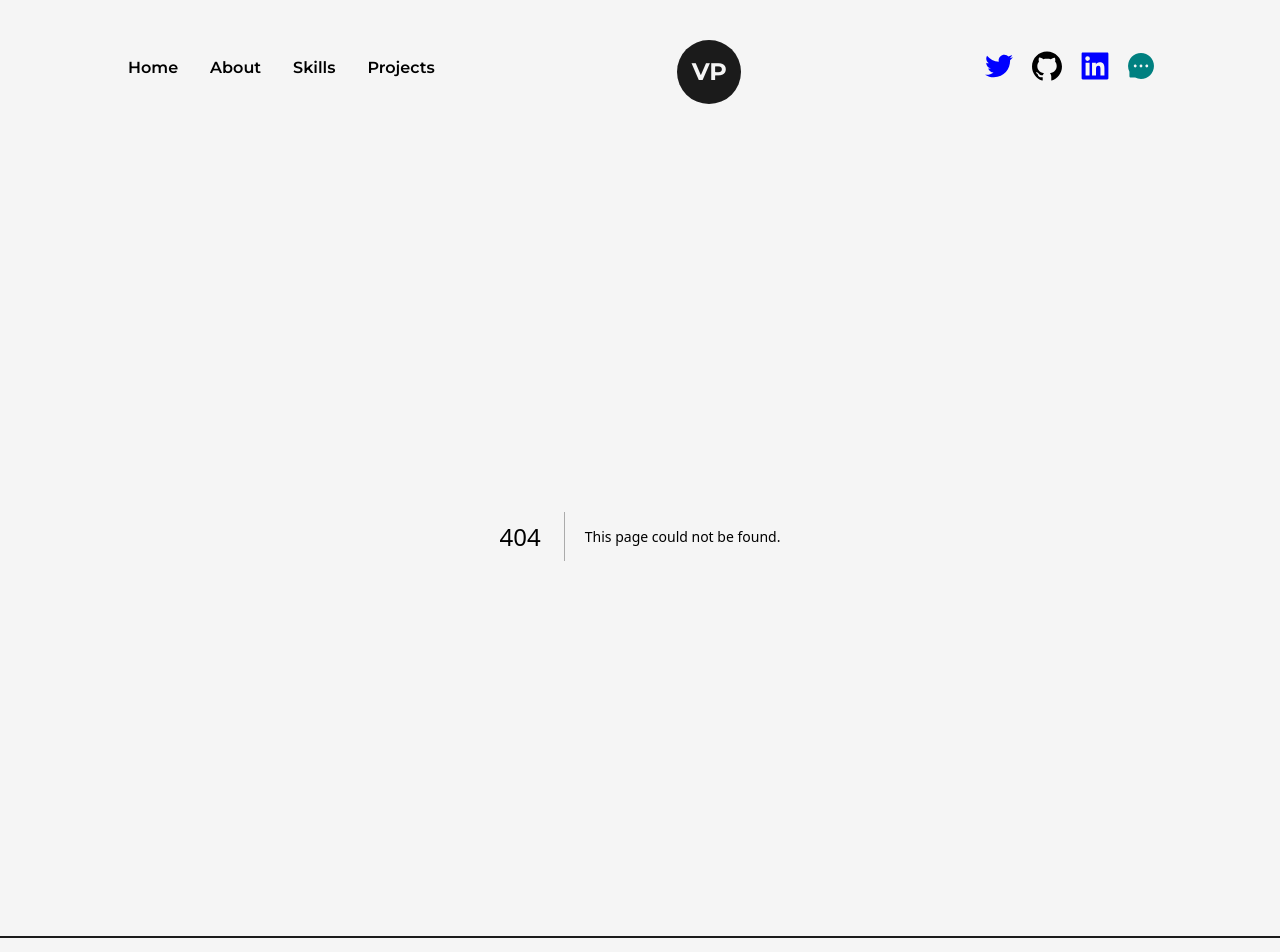
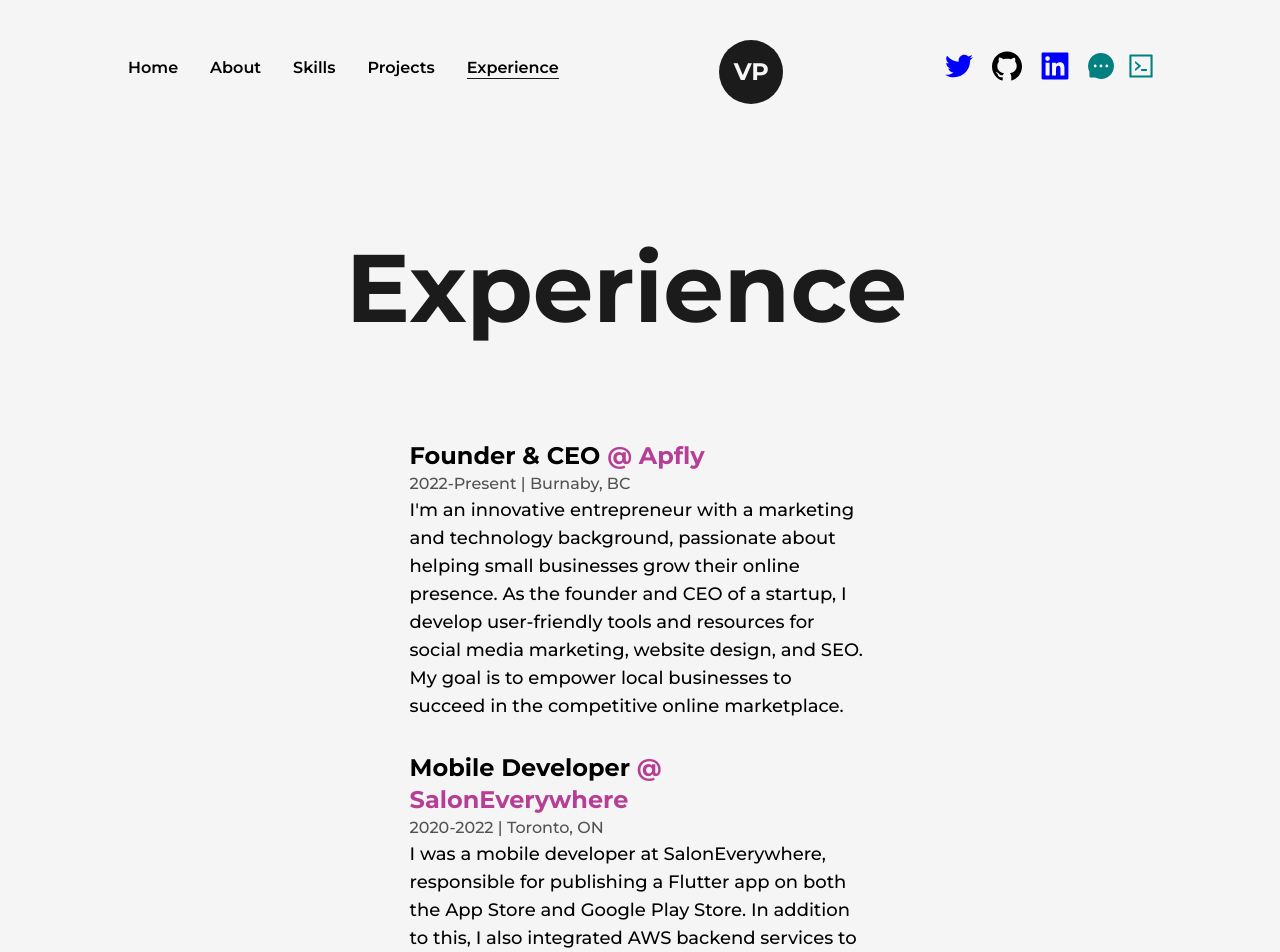
Before and after one commit to vatsalp98/portfolio-project, a Next.js app: page /experience in a window 1280 px wide. Before the commit this address had no page. Shown: the top 952 px of the page. Built offline with nearby package versions, Linux system fonts and the light colour scheme.

Commit message:
almost done

```diff
--- /dev/null
+++ b/app/experience/page.tsx
@@ -0,0 +1,34 @@
+"use client"
+
+import AnimatedText from "@/components/animatedText";
+import Details from "@/components/details";
+
+export default function ExperiencePage() {
+    return (
+        <main className="mt-24 mb-32">
+            <h2 className="font-bold text-8xl mb-24 w-full text-center">
+                <AnimatedText text={"Experience"} className={""}/>
+            </h2>
+            <div className="w-[75%] mx-auto relative">
+                <ul>
+                    <Details
+                        position={"Founder & CEO"}
+                        company={"Apfly"}
+                        companyLink={"https://apfly.live"}
+                        time={"2022-Present"}
+                        address={"Burnaby, BC"}
+                        work={"I'm an innovative entrepreneur with a marketing and technology background, passionate about helping small businesses grow their online presence. As the founder and CEO of a startup, I develop user-friendly tools and resources for social media marketing, website design, and SEO. My goal is to empower local businesses to succeed in the competitive online marketplace."}
+                    />
+                    <Details
+                        position={"Mobile developer"}
+                        company={"SalonEverywhere"}
+                        companyLink={"https://saloneverywhere.com"}
+                        time={"2020-2022"}
+                        address={"Toronto, ON"}
+                        work={"I was a mobile developer at SalonEverywhere, responsible for publishing a Flutter app on both the App Store and Google Play Store. In addition to this, I also integrated AWS backend services to the app, ensuring its scalability, security, and reliability. With attention to detail and dedication to excellence, I delivered a high-quality product that enhanced the user experience. My skills and expertise in mobile app development and AWS backend helped SalonEverywhere reach new heights and provide users with a seamless mobile experience."}
+                    />
+                </ul>
+            </div>
+        </main>
+    );
+}
--- /dev/null
+++ b/app/skills/page.tsx
@@ -0,0 +1,35 @@
+"use client";
+
+import AnimatedText from "@/components/animatedText";
+import FeaturedProject from "@/components/featuredProjects";
+import Layout from "@/components/layout";
+
+export default function SkillsPage() {
+    return (
+        <>
+            <head>
+               <title>Vatsaal | Skills</title>
+               <meta name="description" content="I’m a software developer specializing in building (and occasionally designing) exceptional digital experiences." />
+                <link rel="icon" href="./favicon.ico" />
+            </head>
+            <main className="w-full mb-16 flex flex-col items-center justify-center">
+                <Layout className={"pt-16"}>
+                    <AnimatedText text={"Experience trumps Knowledge"} className={"!text-6xl mb-12"}/>
+
+                    <div className="grid grid-cols-12 gap-24">
+                        <div className="col-span-12">
+                            <FeaturedProject
+                                type={"Featured Project"}
+                                title={"WeDoc"}
+                                summary={"The application was developed using React TS and is currently hosted on Netlify. Its purpose is to improve medical services in developing countries by enabling the local population to book medical experts online. By simplifying the process of connecting medical experts with patients, the app helps these experts reach a larger population, contributing to a healthier future for the country. Although the source code is not publicly available due to it being a live project, I invite you to visit the demo and test it out for yourself."}
+                                img={"/wedoc.jpg"}
+                                link={"https://wedoc.me"}
+                                github={"https://wedoc.me"}
+                            />
+                        </div>
+                    </div>
+                </Layout>
+            </main>
+        </>
+    );
+}
--- /dev/null
+++ b/components/details.tsx
@@ -0,0 +1,25 @@
+type Props = {
+    position: string;
+    company: string;
+    companyLink: string;
+    time: string;
+    address: string;
+    work: string;
+}
+
+export default function Details(props: Props) {
+    return (
+        <li className="my-8 first:mt-0 last:mb-0 w-[60%] mx-auto flex flex-col items-center justify-between">
+            <div>
+                <h3 className="capitalize font-bold text-2xl">{props.position}&nbsp;<a target={"_blank"} href={props.companyLink} className="text-primary capitalize">@ {props.company}</a></h3>
+                <span className="capitalize font-medium text-dark/75">
+                    {props.time} | {props.address}
+                </span>
+                <p className="font-medium w-full text-lg">
+                    {props.work}
+                </p>
+            </div>
+
+        </li>
+    );
+}
--- /dev/null
+++ b/components/featuredProjects.tsx
@@ -0,0 +1,34 @@
+import { GithubFilled } from "@ant-design/icons";
+import Link from "next/link";
+import Image from "next/image";
+
+type Props = {
+    type: string;
+    title: string;
+    summary: string;
+    img: string;
+    link: string;
+    github: string;
+}
+
+export default function FeaturedProject(props: Props) {
+    return (
+        <article className="w-full flex items-center justify-between rounded-3xl border border-solid border-dark bg-light shadow-2xl p-12">
+            <Link href={props.link} target="_blank" className="w-1/2 cursor-pointer overflow-hidden rounded-lg">
+                <Image src={props.img} className="w-full h-auto" alt="Project Picture" width={100} height={100}/>
+            </Link>
+
+            <div className="w-1/2 flex flex-col items-start justify-between pl-6">
+                <span className="text-primary font-medium text-xl">{props.type}</span>
+                <Link href={props.link} target="_blank" className="hover:underline underline-offset-2">
+                    <h2 className="my-2 w-full text-left text-4xl font-bold">{props.title}</h2>
+                </Link>
+                <p className="my-2 font-medium text-dark">{props.summary}</p>
+                <div className="mt-2 flex items-center">
+                    <Link href={props.github} target="_blank" className="w-10"> <GithubFilled style={{fontSize: "34px"}}/></Link>
+                    <Link href={props.link} target="_blank" className="ml-4 rounded-lg bg-dark text-light p-2 px-6 text-lg font-semibold hover:bg-light hover:text-dark duration-75 border-transparent hover:border-dark border-2"> Visit Project</Link>
+                </div>
+            </div>
+        </article>
+    );
+}
--- a/components/navBar.tsx
+++ b/components/navBar.tsx
@@ -2,7 +2,7 @@ import Link from "next/link";
 import Logo from "./logo";
 import { usePathname  } from "next/navigation";
 import {motion} from "framer-motion";
-import { GithubOutlined, LinkedinFilled, LinkedinOutlined, MessageFilled, TwitterOutlined } from "@ant-design/icons";
+import { CodeOutlined, GithubOutlined, LinkedinFilled, LinkedinOutlined, MessageFilled, TwitterOutlined } from "@ant-design/icons";
 
 interface CustomLinkProps {
     href: string;
@@ -28,21 +28,25 @@ export default function NavBar() {
                 <CustomLink href="/" title="Home" className="mr-4"/>
                 <CustomLink href="/about" title="About" className="mx-4"/>
                 <CustomLink href="/skills" title="Skills" className="mx-4"/>
-                <CustomLink href="/projects" title="Projects" className="ml-4"/>
+                <CustomLink href="/projects" title="Projects" className="mx-4"/>
+                <CustomLink href="/experience" title="Experience" className="ml-4"/>
             </nav>
             <Logo />
             <nav className="flex items-center justify-center flex-wrap">
-                <motion.a href="https://twitter.com/vatsalparmar98" target={"_blank"} whileHover={{y:-3}} whileTap={{scale: 0.9}} className="w-6 mr-3">
+                <motion.a href="https://twitter.com/vatsalparmar98" target={"_blank"} whileHover={{y:-5}} whileTap={{scale: 0.9}} className="w-6 mr-3">
                     <TwitterOutlined style={{ fontSize: '30px', color: "blue" }}/>
                 </motion.a>
-                <motion.a href="https://github.com/vatsalp98" target={"_blank"} whileHover={{y:-3}} whileTap={{scale: 0.9}} className="w-6 mx-3">
+                <motion.a href="https://github.com/vatsalp98" target={"_blank"} whileHover={{y:-5}} whileTap={{scale: 0.9}} className="w-6 mx-3">
                     <GithubOutlined style={{ fontSize: '30px' }}/>
                 </motion.a>
-                <motion.a href="https://www.linkedin.com/in/vatsalparmar98/" target={"_blank"} whileHover={{y:-3}} whileTap={{scale: 0.9}} className="w-6 mx-3">
+                <motion.a href="https://www.linkedin.com/in/vatsalparmar98/" target={"_blank"} whileHover={{y:-5}} whileTap={{scale: 0.9}} className="w-6 mx-3">
                     <LinkedinFilled style={{ fontSize: '30px', color: "blue" }}/>
                 </motion.a>
-                <motion.a href="mailto:vatsalparmar98@gmail.com" target={"_blank"} whileHover={{y:-3}} whileTap={{scale: 0.9}} className="w-6 ml-3">
+                <motion.a href="mailto:vatsalparmar98@gmail.com" target={"_blank"} whileHover={{y:-5}} whileTap={{scale: 0.9}} className="w-6 ml-3">
                     <MessageFilled style={{ fontSize: '26px', color: "teal" }}/>
+                </motion.a>
+                <motion.a href="https://www.hackerrank.com/vparmar2" target={"_blank"} whileHover={{y:-5}} whileTap={{scale: 0.9}} className="w-6 ml-4">
+                    <CodeOutlined style={{ fontSize: '26px', color: "teal" }}/>
                 </motion.a>
             </nav>
         </header>
--- /dev/null
+++ b/components/projects.tsx
@@ -0,0 +1,15 @@
+type Props = {
+    title: string;
+    type: string;
+    img: string;
+    link: string;
+    github: string;
+}
+
+export default function ProjectDetails(props: Props) {
+    return (
+        <article>
+
+        </article>
+    );
+}
```
Also changed, not shown: public/salonPro2.png (added), public/wedoc.jpg (added).
